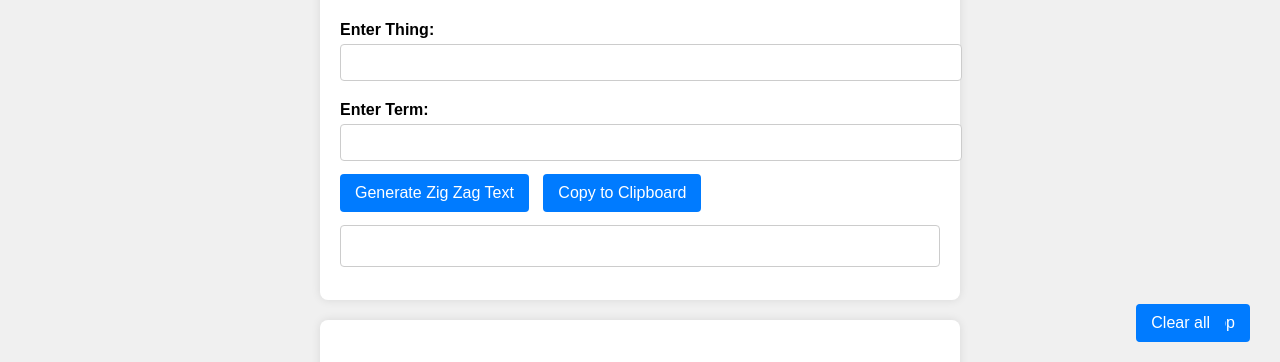
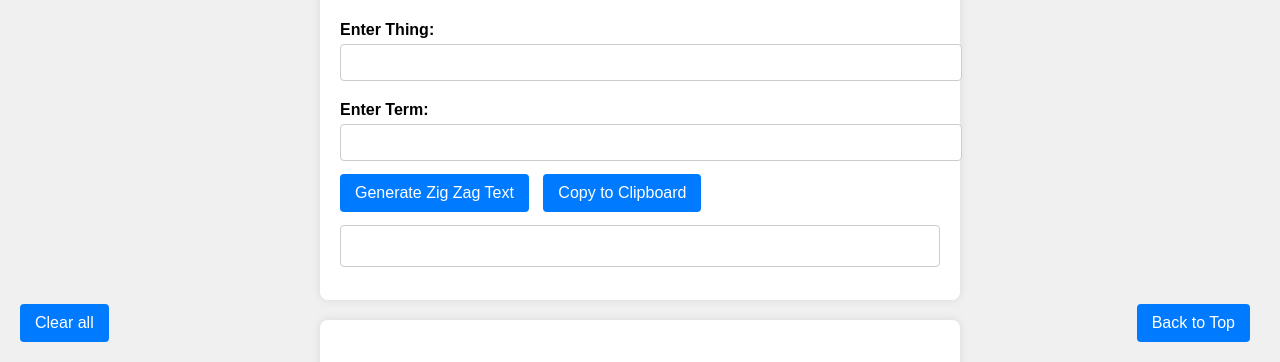
Before and after one commit to rohit02q/r, a plain HTML site: page Text.html in a window 1280 px wide. Shown: the part 438-800 px from the top of the page. Drawn offline with Linux system fonts and the light colour scheme.

Commit message:
Update Text.html

```diff
--- a/Text.html
+++ b/Text.html
@@ -60,7 +60,7 @@
         #clear{
       position: fixed;
             bottom: 20px;
-            right: 45px;
+            left: 20px;
             padding: 10px 15px;
             background-color: #007BFF;
             color: white;
```
